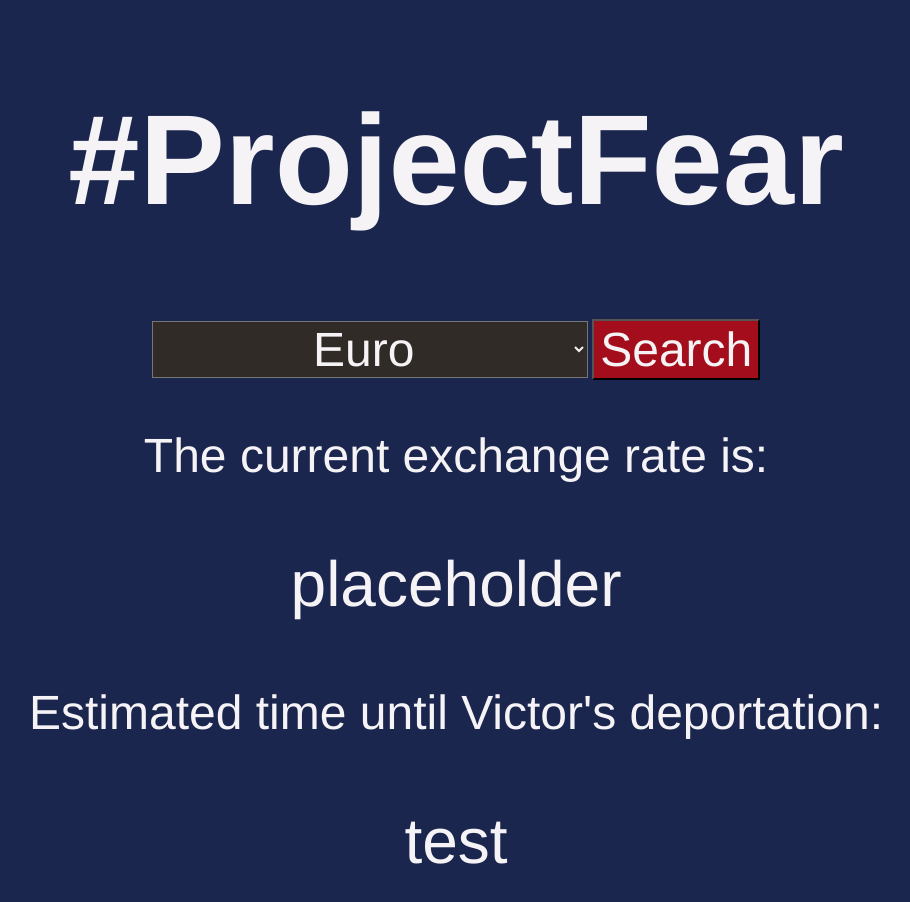
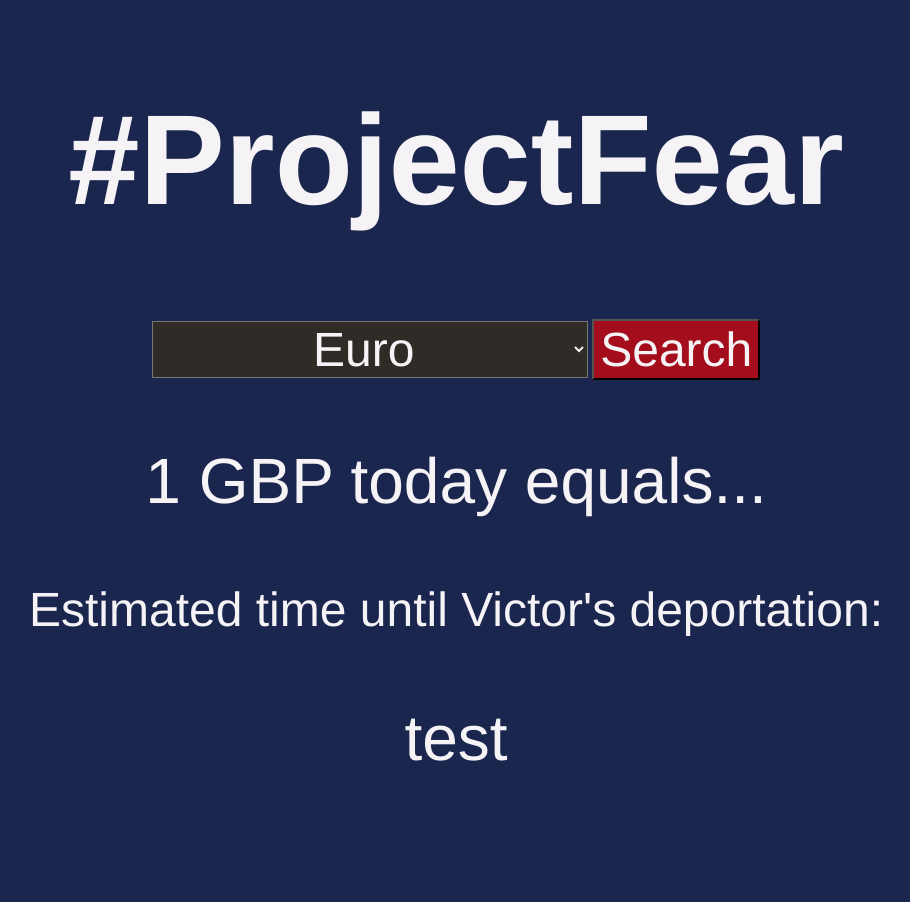
Before and after one commit to fac-17/week-5-dgjm, a website: page public/index.html in a window 1280 px wide. Both pictures are taken after a click on the button "Search". Shown: the whole page, without its empty margins (184-1094 px from the left). After the commit the page ends 839 px from the top, so only its background shows below. Drawn offline with Linux system fonts and the light colour scheme; files that its build step writes are made by us from their sources; no server answers.

Commit message:
added results to dom

```diff
--- a/public/index.html
+++ b/public/index.html
@@ -34,8 +34,7 @@
       Search
     </button>
     <section class="result">
-      <p>The current exchange rate is:</p>
-      <p id="result-display">placeholder</p>
+      <p id="result-display">1 GBP today equals...</p>
       <p>Estimated time until Victor's deportation:</p>
       <p id="deportation">placeholder</p>
     </section>
--- a/public/index.js
+++ b/public/index.js
@@ -7,11 +7,18 @@ search.onclick = function() {
 };
 
 function getQuery(input) {
+    //delete old data
+
+    let text = document.getElementById("result-display");
+    text.innerText = `1 GBP today equals...`;
+
   let xhr = new XMLHttpRequest();
   let url = `query?=${input}`;
   xhr.onreadystatechange = function() {
     if (xhr.readyState == 4 && xhr.status == 200) {
       let response = JSON.parse(xhr.responseText);
+      let text = document.getElementById("result-display");
+      text.innerText = `1 GBP today equals ${response[input]} ${input}`;
 
       console.log(response[input]);
     }
```
